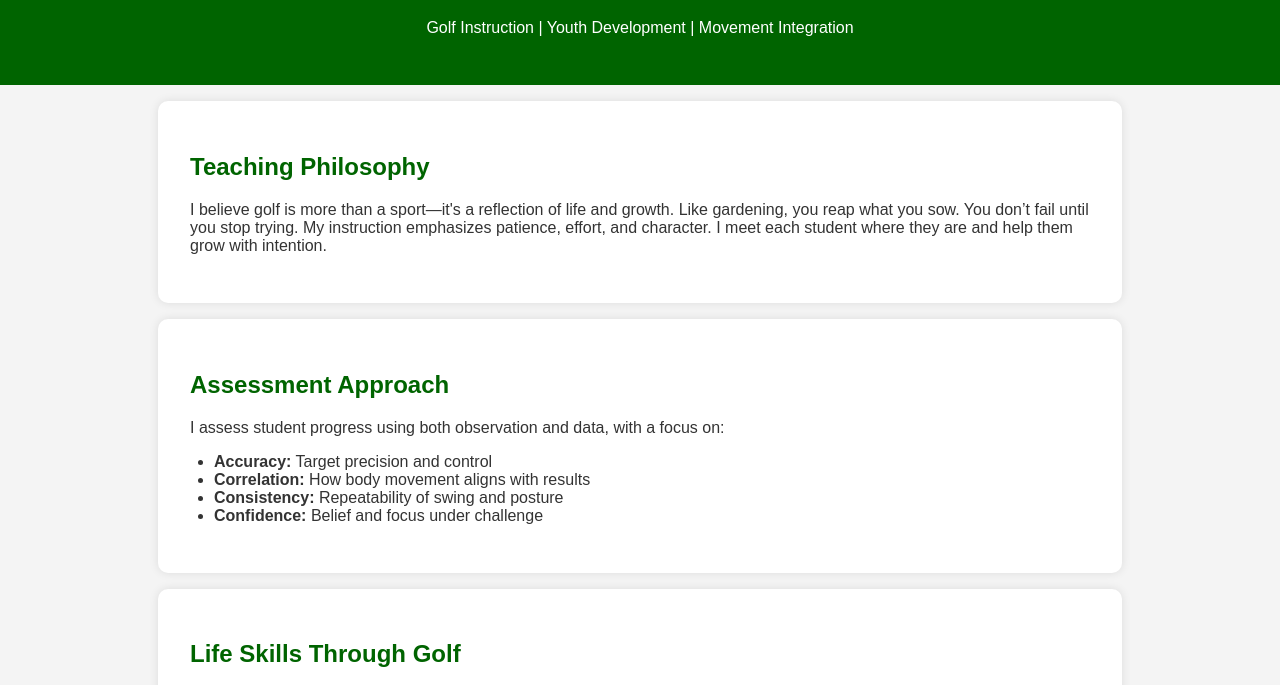
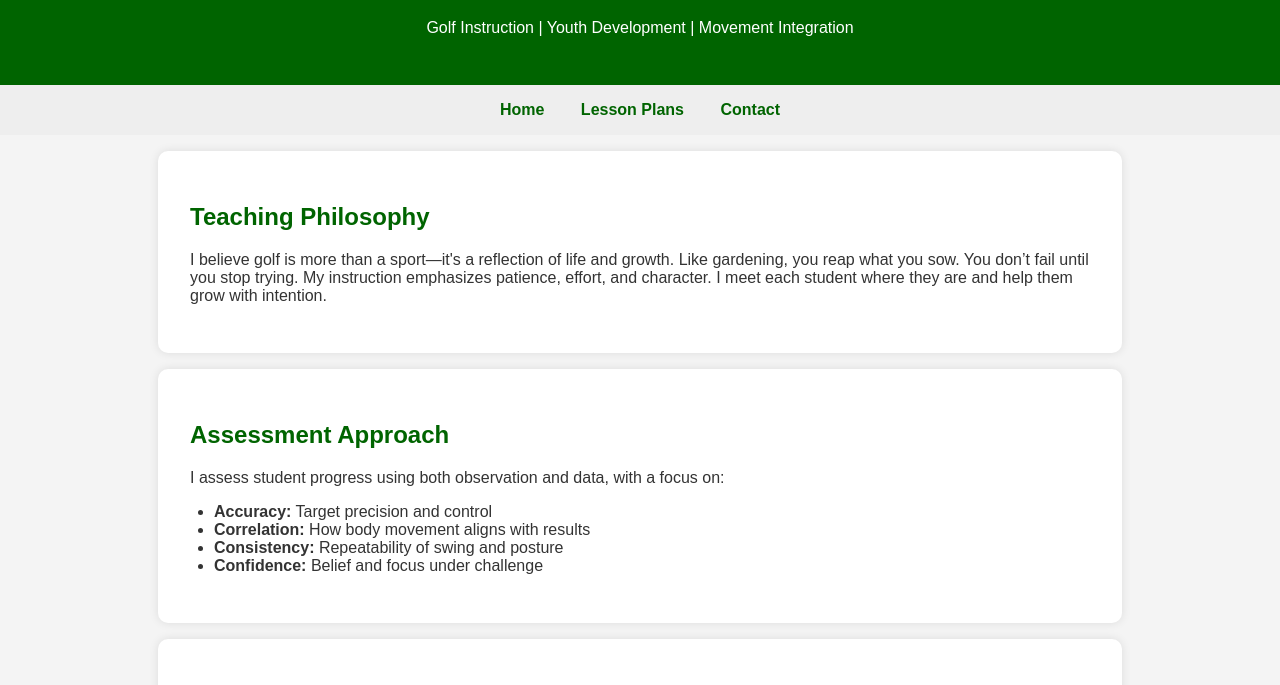
Before and after one commit to wizelements/growthroughgolf, a plain HTML site: page index.html in a window 1280 px wide. Shown: the part 93-778 px from the top of the page. Drawn offline with Linux system fonts and the light colour scheme.

Commit message:
Nav change

```diff
--- a/index.html
+++ b/index.html
@@ -16,6 +16,17 @@
       color: white;
       padding: 2rem;
       text-align: center;
+    }
+    nav {
+      text-align: center;
+      background: #eee;
+      padding: 1rem;
+    }
+    nav a {
+      margin: 0 1rem;
+      text-decoration: none;
+      color: #006400;
+      font-weight: bold;
     }
     .section {
       padding: 2rem;
@@ -48,6 +59,12 @@
     <h1>Coach Solo</h1>
     <p>Golf Instruction | Youth Development | Movement Integration</p>
   </header>
+
+  <nav>
+    <a href="#">Home</a>
+    <a href="lesson-plans.html">Lesson Plans</a>
+    <a href="#contact">Contact</a>
+  </nav>
 
   <section class="section">
     <h2>Teaching Philosophy</h2>
@@ -85,7 +102,7 @@
     </ul>
   </section>
 
-  <section class="section">
+  <section class="section" id="contact">
     <h2>Contact</h2>
     <p><strong>Name:</strong> Solomon Watkins</p>
     <p><strong>Phone:</strong> (404) 789-9960</p>
```
